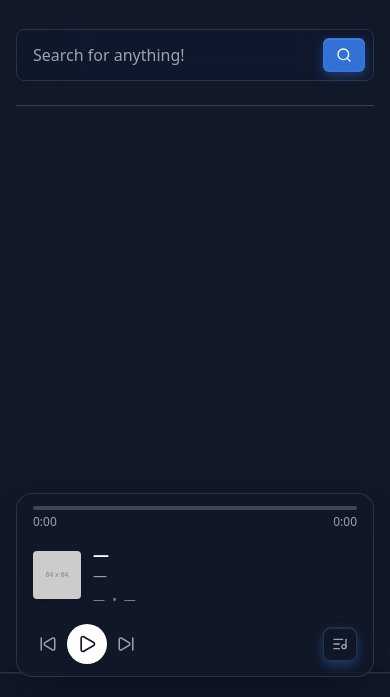
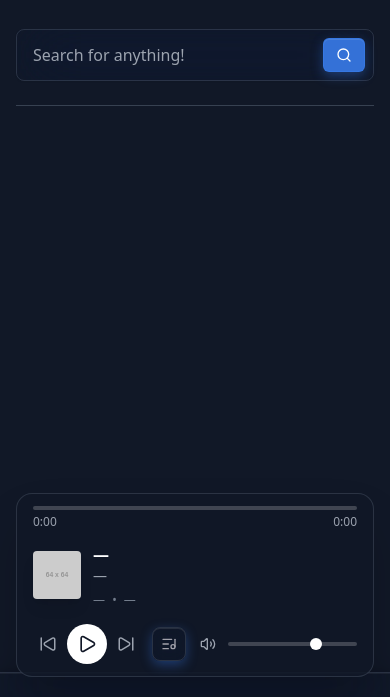
Before and after one commit to dzunggzz/HiResAudioStreaming-MindX, a plain HTML site: page working3/index.html in a window 390 px wide. Shown: the part 147-844 px from the top of the page. Drawn offline with nearby package versions, Linux system fonts and the light colour scheme; sample sign-in values are in the browser's storage; placeholder pictures from the web are drawn by us.

Commit message:
fixed volume slider not appearing on mobile devices (oopsies)

```diff
--- a/working3/index.html
+++ b/working3/index.html
@@ -173,14 +173,14 @@
                     </button>
                   </div>
 
-                  <div class="hidden sm:flex items-center gap-2">
+                  <div class="flex items-center gap-2">
                     <button
-                      class="p-2 text-gray-400 transition-colors hover:text-white"
+                      class="p-1 sm:p-2 text-gray-400 transition-colors hover:text-white"
                       title="volume"
                     >
                       <i
                         data-lucide="volume-2"
-                        style="width: 20px; height: 20px"
+                        style="width: 16px; height: 16px"
                       ></i>
                     </button>
                     <input
@@ -190,7 +190,7 @@
                       max="1"
                       step="0.01"
                       value="0.7"
-                      class="h-1 w-24 cursor-pointer appearance-none rounded-lg bg-gray-700 accent-white"
+                      class="h-1 w-16 sm:w-24 cursor-pointer appearance-none rounded-lg bg-gray-700 accent-white"
                     />
                   </div>
                 </div>
```
